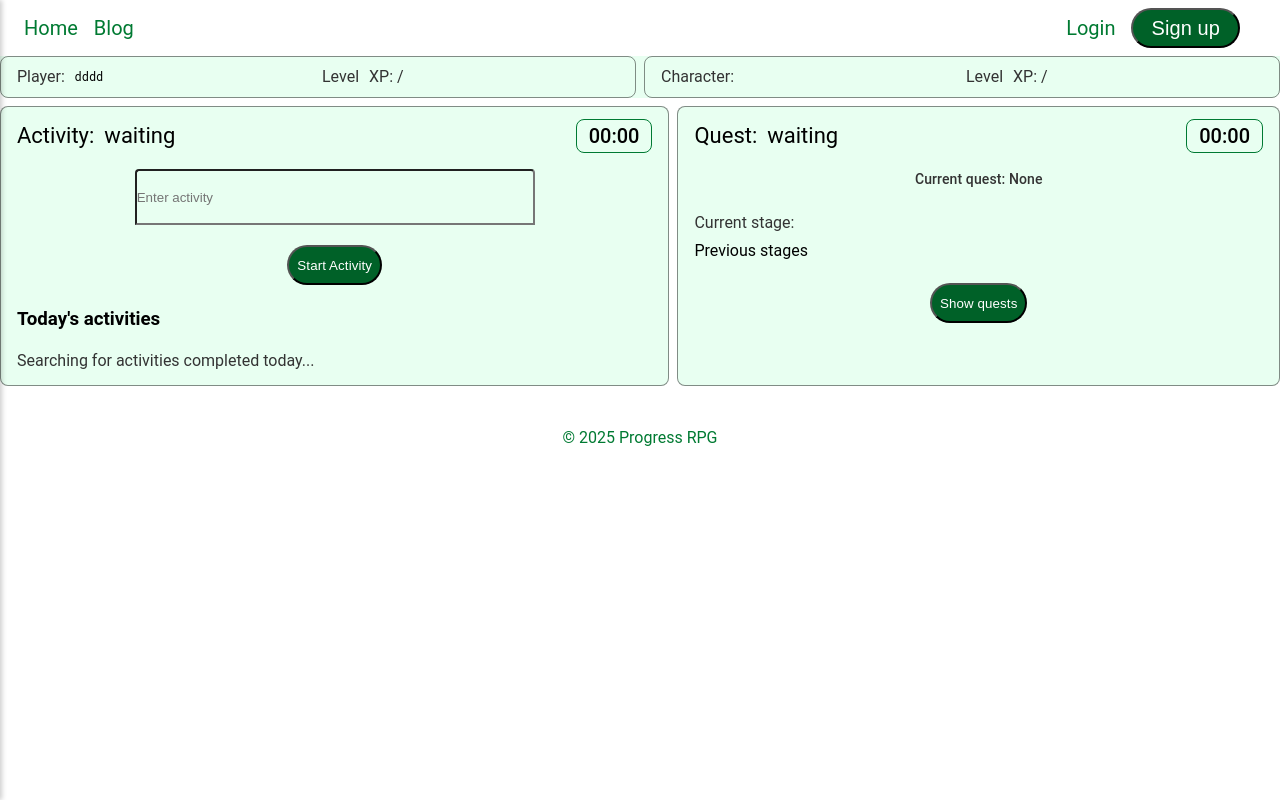
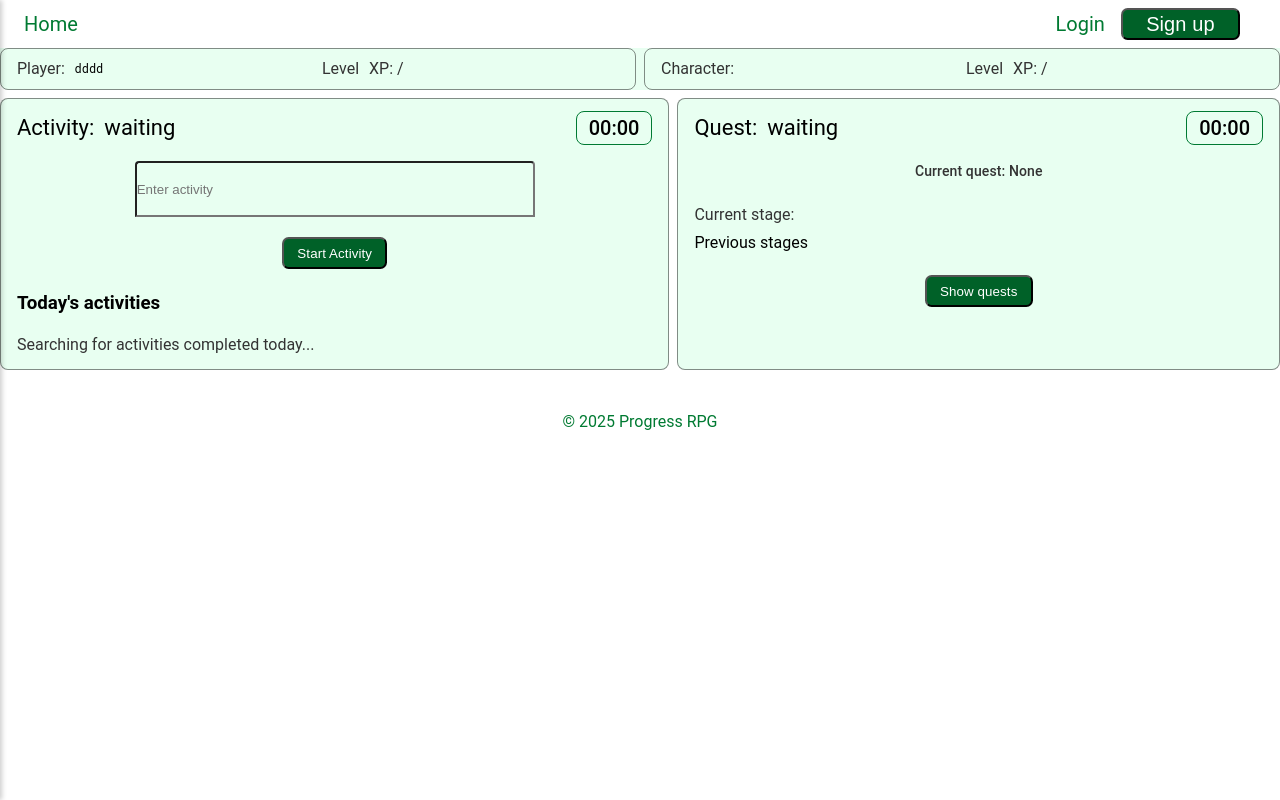
Before and after one commit to gaidheal1/ProgressRPG, a Django app: template templates/gameplay/game.html in a window 1280 px wide. Run offline with Django 5.2, Linux system fonts and the light colour scheme; the template is opened without the code that fills it, so the values that code supplies are empty.

Commit message:
Fix 'name' error, toast and consumer messages, refactor scss, add button mixin
- Creating a ServerMessage with 'notification' now signals consumer to send pending messages, which toasts message on client
- removed blog link from base template
- SCSS: created button mixin, added to button partial
- fixed 'name' error by adding url path; Chrome request was triggering Django error logic which threw error

```diff
--- a/gameplay/admin.py
+++ b/gameplay/admin.py
@@ -78,7 +78,7 @@ class ActivityAdmin(admin.ModelAdmin):
     ]
     readonly_fields = ['created_at', 'last_updated']
     date_hierarchy = 'created_at'
-    search_fields = ['profile__name']
+    #search_fields = ['profile__name']
     show_full_result_count = False
 
 @admin.register(ActivityTimer)
--- a/gameplay/signals.py
+++ b/gameplay/signals.py
@@ -7,6 +7,7 @@ from django.dispatch import receiver
 from django.utils.timezone import now
 
 from .models import Activity, Quest, QuestResults, ServerMessage
+from .utils import send_group_message
 from character.models import Character
 from users.models import Profile
 from events.models import Event, EventContribution
@@ -84,12 +85,13 @@ def create_quest_results(sender, instance, created, **kwargs):
 
 @receiver(post_save, sender=ServerMessage)
 def server_message_created(sender, instance, created, **kwargs):
+    """Triggers consumer to run message send method when a new server message is created."""
     if created:
         from asgiref.sync import async_to_sync
         from channels.layers import get_channel_layer
 
         channel_layer = get_channel_layer()
-        async_to_sync(channel_layer.group_send)(
+        async_to_sync(send_group_message)(
             f"profile_{instance.profile.id}",
             {
                 "type": "send_pending_messages"
--- a/static/css/styles.css
+++ b/static/css/styles.css
@@ -51,7 +51,6 @@ main {
   justify-content: center;
 }
 
-/* Button */
 .button-frame {
   display: flex;
   flex-direction: column;
@@ -69,20 +68,44 @@ main {
   flex-direction: column;
   justify-content: center;
   align-items: center;
-  padding: 4px 8px;
-  height: 40px;
-  gap: 8px;
+  padding: 0.5em 1em;
+  height: 2rem;
+  gap: 0.5rem;
   background: #006128;
-  border-radius: 100px;
-  color: #FFFFFF;
+  border-radius: 0.5em;
+  color: #ffffff;
   font-weight: 500;
   text-align: center;
   letter-spacing: 0.1px;
+  cursor: pointer;
   flex: none;
   flex-grow: 0;
 }
 .button-filled:hover {
   background: #00682b;
+  box-shadow: 0px 1px 2px rgba(0, 0, 0, 0.267), 0px 1px 3px 1px rgba(0, 0, 0, 0.15);
+}
+
+.button-empty {
+  display: flex;
+  flex-direction: column;
+  justify-content: center;
+  align-items: center;
+  padding: 0.25rem 0.5rem;
+  height: 2rem;
+  gap: 0.5rem;
+  background: #ffffff;
+  border-radius: 0.5em;
+  color: #006128;
+  font-weight: 500;
+  text-align: center;
+  letter-spacing: 0.1px;
+  cursor: pointer;
+  flex: none;
+  flex-grow: 0;
+}
+.button-empty:hover {
+  background: #f0f0f0;
   box-shadow: 0px 1px 2px rgba(0, 0, 0, 0.267), 0px 1px 3px 1px rgba(0, 0, 0, 0.15);
 }
 
--- a/static/scss/base/_global.scss
+++ b/static/scss/base/_global.scss
@@ -4,10 +4,10 @@
 
 a {
   text-decoration: none;
-  color: $primary-color;
+  color: $color-primary;
 
   &:hover {
-    color: $secondary-color;
+    color: $color-secondary;
   }
 }
 
--- a/static/scss/base/_variables.scss
+++ b/static/scss/base/_variables.scss
@@ -1,6 +1,12 @@
 /* _variables.scss */
 
-$primary-color: #007a32;
-$secondary-color: #e7fff1;
+$color-primary: #007a32;
+$color-secondary: #e7fff1;
 $color-text-primary: #1e1e1e;
 $color-text-invert: #fbfbfb;
+
+$color-light: #ffffff;
+$color-dark: #2c3e50;
+
+$button-padding: 0.5em 1em;
+$button-radius: 0.5em;
--- a/static/scss/components/_button.scss
+++ b/static/scss/components/_button.scss
@@ -1,4 +1,4 @@
-/* Button */
+@use '../utilities/mixins' as *;
 
 .button-frame {
 	display: flex;
@@ -13,28 +13,16 @@
 }
 
 .button-filled {
-	display: flex;
-	flex-direction: column;
-	justify-content: center;
-	align-items: center;
-	padding: 4px 8px;
-	height: 40px;
-	gap: 8px;
+	@include button-style();
+}
 
-	background: #006128;
-	border-radius: 100px;
-	color: #FFFFFF;
-
-	font-weight: 500;
-	text-align: center;
-	letter-spacing: 0.1px;
-
-	flex: none;
-	flex-grow: 0;
-
-	&:hover {
-		background: #00682b;
-		box-shadow: 0px 1px 2px rgba(0, 0, 0, 0.267),
-					0px 1px 3px 1px rgba(0, 0, 0, 0.15);
-	}
+.button-empty {
+	@include button-style(
+		$bg: #ffffff,
+		$hover-bg: #f0f0f0,
+		$text-color: #006128,
+		$padding: 0.25rem 0.5rem,
+		$height: 2rem,
+		$gap: 0.5rem
+	);
 }
--- a/static/scss/layout/_footer.scss
+++ b/static/scss/layout/_footer.scss
@@ -9,7 +9,7 @@ footer {
     margin-top: 20px;
 
     background: #fff;
-    color: $primary-color;
+    color: $color-primary;
 
     /* Auto layout */
 
--- /dev/null
+++ b/static/scss/layout/_gameplay.scss
@@ -0,0 +1,61 @@
+@use '../utilities/mixins' as *;
+
+/* Content */
+#gameplay-container {
+	display: flex;
+	flex-direction: column;
+	align-items: stretch;
+	gap: 8px;
+	padding: 0px;
+	width: 100%;
+	align-self: stretch;
+	flex: none;
+	order: 1;
+	flex-grow: 0;
+
+	@include respond-to (small) {
+		max-width: 550px;
+	}
+
+	@include respond-to (big) {
+		max-width: 1400px;
+	}
+}
+
+/* Game content */
+#game-content {
+	display: flex;
+	justify-content: center;
+	align-items: flex-start;
+	align-content: flex-start;
+	gap: 8px;
+	padding: 0px;
+	width: 100%;
+	align-self: stretch;
+	flex: none;
+	order: 1;
+	flex-grow: 0;
+
+	@include respond-to (small) {
+		flex-direction: column;
+	}
+
+	@include respond-to(big) {
+		flex-direction: row;
+	}
+}
+
+.game-section {
+	display: flex;
+	flex-direction: column;
+	align-items: flex-start;
+	gap: 8px;
+	padding: 8px 16px;
+
+	background: #E8FFF1;
+	border: 1px solid rgba(0, 0, 0, 0.45);
+	border-radius: 8px;
+
+	flex: 1 1 auto;
+	align-self: stretch;
+}
--- a/static/scss/layout/_nav-drawer.scss
+++ b/static/scss/layout/_nav-drawer.scss
@@ -25,7 +25,7 @@
 
 .nav-drawer-header {
     padding: 16px;
-    background: $secondary-color;
+    background: $color-secondary;
     //color: white;
     display: flex;
     justify-content: flex-end;
--- a/static/scss/utilities/_mixins.scss
+++ b/static/scss/utilities/_mixins.scss
@@ -1,3 +1,4 @@
+@use '../base/variables' as *;
 
 @mixin respond-to($breakpoint) {
   @if $breakpoint == small {
@@ -10,3 +11,40 @@
     }
   }
 }
+
+@mixin button-style(
+  $bg: #006128,
+  $hover-bg: #00682b,
+  $text-color: #ffffff,
+  $padding: $button-padding,
+  $height: 2rem,
+  $gap: 0.5rem
+) {
+  display: flex;
+  flex-direction: column;
+  justify-content: center;
+  align-items: center;
+
+  padding: $padding;
+  height: $height;
+  gap: $gap;
+
+  background: $bg;
+  border-radius: $button-radius;
+  color: $text-color;
+
+  font-weight: 500;
+  text-align: center;
+  letter-spacing: 0.1px;
+
+  cursor: pointer;
+  flex: none;
+  flex-grow: 0;
+
+  &:hover {
+    background: $hover-bg;
+    box-shadow:
+      0px 1px 2px rgba(0, 0, 0, 0.267),
+      0px 1px 3px 1px rgba(0, 0, 0, 0.15);
+  }
+}
--- a/templates/base_generic.html
+++ b/templates/base_generic.html
@@ -24,7 +24,6 @@
 
                 {% else %}
                 <a href="{% url 'index' %}">Home</a>
-                <a href="https://gaidheal1.github.io" target="_blank">Blog</a>
 
                 {% endif %}
             </div>
--- a/templates/gameplay/dashboard.html
+++ b/templates/gameplay/dashboard.html
@@ -5,7 +5,7 @@
 {% block content %}
   <!-- stats not displaying properly yet -->
     <h2>Game totals: total time {{stats.total_time}}, total activities {{stats.total_activities}}</h2>
-    <h2>Dashboard - {{profile.name}}</h2>
+    <h2>Dashboard - {{profile.name|default:"(no name)"}}</h2>
 
     <h3>Player details</h3>
     <ul>
--- a/templates/users/link_character.html
+++ b/templates/users/link_character.html
@@ -7,7 +7,7 @@
     <h2>Link to character</h2>
 
 
-    <p>You have been linked with a character called <strong>{{ random_name }}</strong></p>
+    <p>You have been linked with a character called <strong>{{ char_name }}</strong></p>
 
     <form method="POST">
         {% csrf_token %}
--- a/templates/users/profile.html
+++ b/templates/users/profile.html
@@ -6,7 +6,7 @@
 <div>
     <div>
         <h2>Profile</h2>
-        <p>Welcome, {{ profile.name }}!</p>
+        <p>Welcome, {{ profile.name|default:"(no name)" }}!</p>
         <p><strong>Bio:</strong> {{ profile.bio }}</p>
         <div>
             <a href="{% url 'edit_profile' %}">Edit Profile</a>
--- a/users/admin.py
+++ b/users/admin.py
@@ -76,7 +76,6 @@ class PlayerAdmin(admin.ModelAdmin):
     ]
     search_fields = [
         'name',
-        'get_character__name',
         ]
 
     @admin.display(description='Character')
--- a/users/views.py
+++ b/users/views.py
@@ -295,7 +295,7 @@ def link_character_view(request):
 
         logger.debug(f"User {request.user.username} (ID: {request.user.id}) linked character '{character.name}' (ID: {character.id}).")
 
-    return render(request, 'users/link_character.html', {'random_name': character.name})
+    return render(request, 'users/link_character.html', {'char_name': character.name})
 
 
 # Profile view
```
Also changed, not shown: gameplay/consumers.py (+9 -2 lines), gameplay/views.py (+10 -2 lines), progress_rpg/urls.py (+6 -3 lines), 1 other file.
